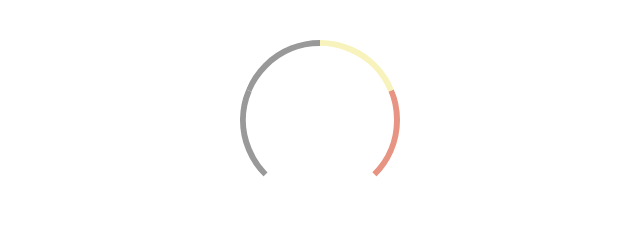
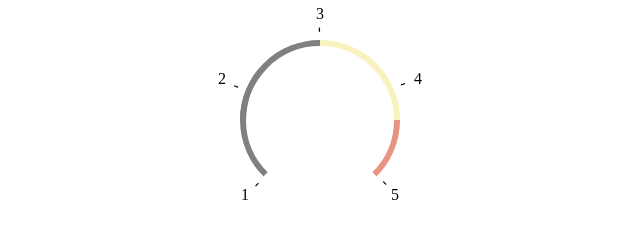
Before and after one commit to everyonesdesign/gauge, a website: page demo/index.html in a window 1280 px wide. Shown: the whole page, without its empty margins (320-960 px from the left). Drawn offline with nearby package versions, Linux system fonts and the light colour scheme.

Commit message:
added labels

```diff
--- a/demo/index.html
+++ b/demo/index.html
@@ -26,10 +26,6 @@
         marks: [1,2,3,4,5],
         colors: [
             {
-                "threshold": 0,
-                "value": "#999"
-            },
-            {
                 "threshold": 60,
                 "value": "#F8F3BC"
             },
--- a/dest/gauge.css
+++ b/dest/gauge.css
@@ -7,3 +7,17 @@
 .gauge-circle {
     border: 6px solid grey;
 }
+
+.gauge-label:before {
+    content: "-";
+    position: absolute;
+    top: 50%;
+    left: -13px;
+    height: 30px;
+    margin-top: -15px;
+    line-height: 30px;
+}
+
+.gauge-labelText {
+    margin-left: -30px;
+}
--- a/dest/gauge.js
+++ b/dest/gauge.js
@@ -16,12 +16,17 @@ var gauge = function(el, data, options) {
 
     var segmentsLength = data.marks.length-1;
 
-
     //init segments
     for (var j=0; j<segmentsLength; j++) {
         var color = gauge.chooseColor(j/(segmentsLength-1)*100, data.colors);
-        var div = gauge.getSegment(j, segmentsLength, el.clientWidth, options.aperture, color);
-        el.appendChild(div);
+        var segment = gauge.getSegment(j, segmentsLength, el.clientWidth, options.aperture, color);
+        el.appendChild(segment);
+    }
+
+    //init labels
+    for (var k=0; k<data.marks.length; k++) {
+        var label = gauge.getLabel(k, data.marks.length, el.clientWidth, options.aperture, data.marks[k]);
+        el.appendChild(label);
     }
 
 };
@@ -73,9 +78,15 @@ gauge.extend(gauge, {
         circle.style.height = width + "px";
 
         var initialRotation = (360-apertura)/2;
-        var sectionSize = (apertura/total);
-        var outerRotation = -90 + initialRotation + sectionSize*index;
-        var innerRotation = -90 - (90 - sectionSize);
+        var sectionSize = (apertura/(total-1));
+        var outerRotation = 270 + initialRotation + sectionSize*index - sectionSize/2;
+        var innerRotation = 270 - (90 - sectionSize);
+
+        if (!index) {
+            outerRotation = outerRotation+sectionSize/2;
+        } else if (index==total-1) {
+            innerRotation = innerRotation-sectionSize/2;
+        }
 
         for (var i=0; i<gauge.vendors.length; i++) {
             outerDiv.style[gauge.vendors[i]+"transform-origin"] = "50% 100%";
@@ -95,5 +106,37 @@ gauge.extend(gauge, {
 
         return outerDiv;
 
+    },
+    getLabel: function(index, total, width, apertura, text) {
+
+        var label = document.createElement("div");
+        label.className = "gauge-label";
+        var labelText = document.createElement("div");
+        labelText.className = "gauge-labelText";
+
+        label.style.position = "absolute";
+        label.style.top = width/2+"px";
+        label.style.width = width/2+"px";
+        label.style.height = "30px";
+        label.style.lineHeight = "30px";
+        label.style.marginTop = "-15px";
+        label.style.right = "50%";
+        labelText.style.display = "inline-block";
+
+        var initialRotation = (360-apertura)/2;
+        var sectionRotation = 270 + initialRotation + (apertura*index/(total-1));
+
+        for (var i=0; i<gauge.vendors.length; i++) {
+            label.style[gauge.vendors[i]+"transform-origin"] = "100% 50%";
+            label.style[gauge.vendors[i]+"transform"] = "rotate(" + sectionRotation + "deg)";
+            label.style[gauge.vendors[i]+"transform-origin"] = "100% 50%";
+            labelText.style[gauge.vendors[i]+"transform"] = "rotate(-" + sectionRotation + "deg)";
+        }
+
+        labelText.innerText = text;
+
+        label.appendChild(labelText);
+        return label;
+
     }
 });
--- a/src/gauge.css
+++ b/src/gauge.css
@@ -7,3 +7,17 @@
 .gauge-circle {
     border: 6px solid grey;
 }
+
+.gauge-label:before {
+    content: "-";
+    position: absolute;
+    top: 50%;
+    left: -13px;
+    height: 30px;
+    margin-top: -15px;
+    line-height: 30px;
+}
+
+.gauge-labelText {
+    margin-left: -30px;
+}
```
Also changed, not shown: src/gauge.js (+49 -6 lines), dest/gauge.min.js.
